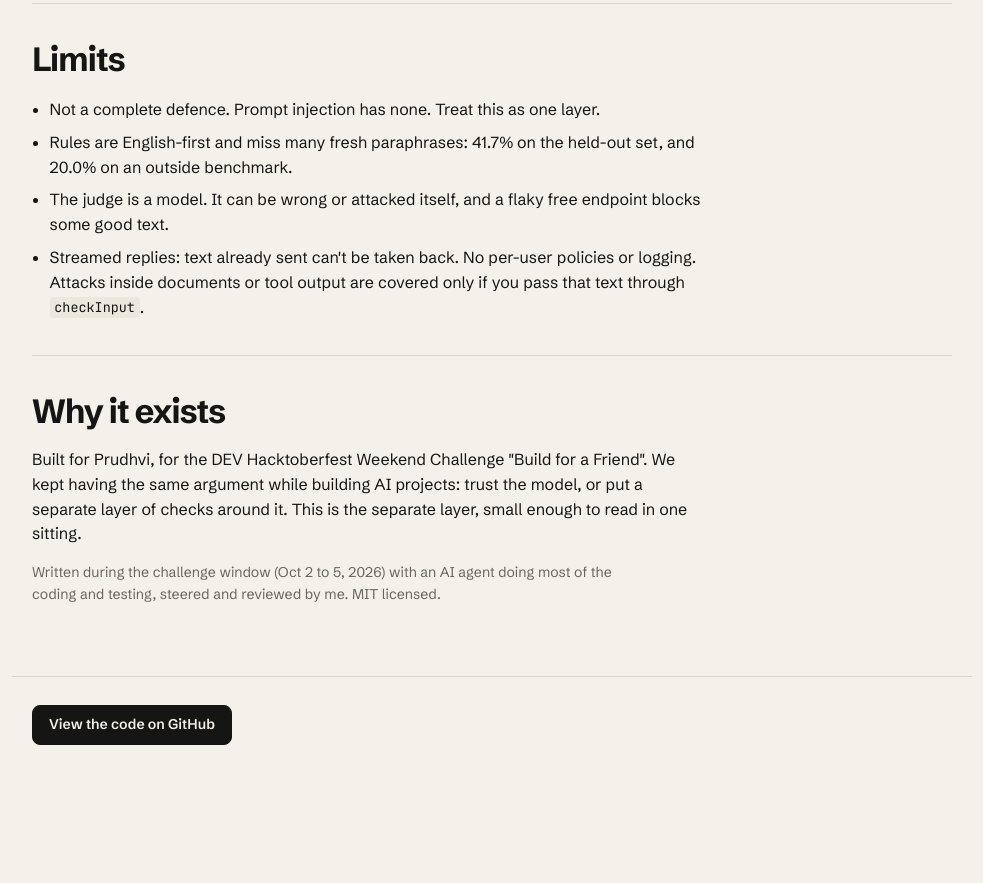
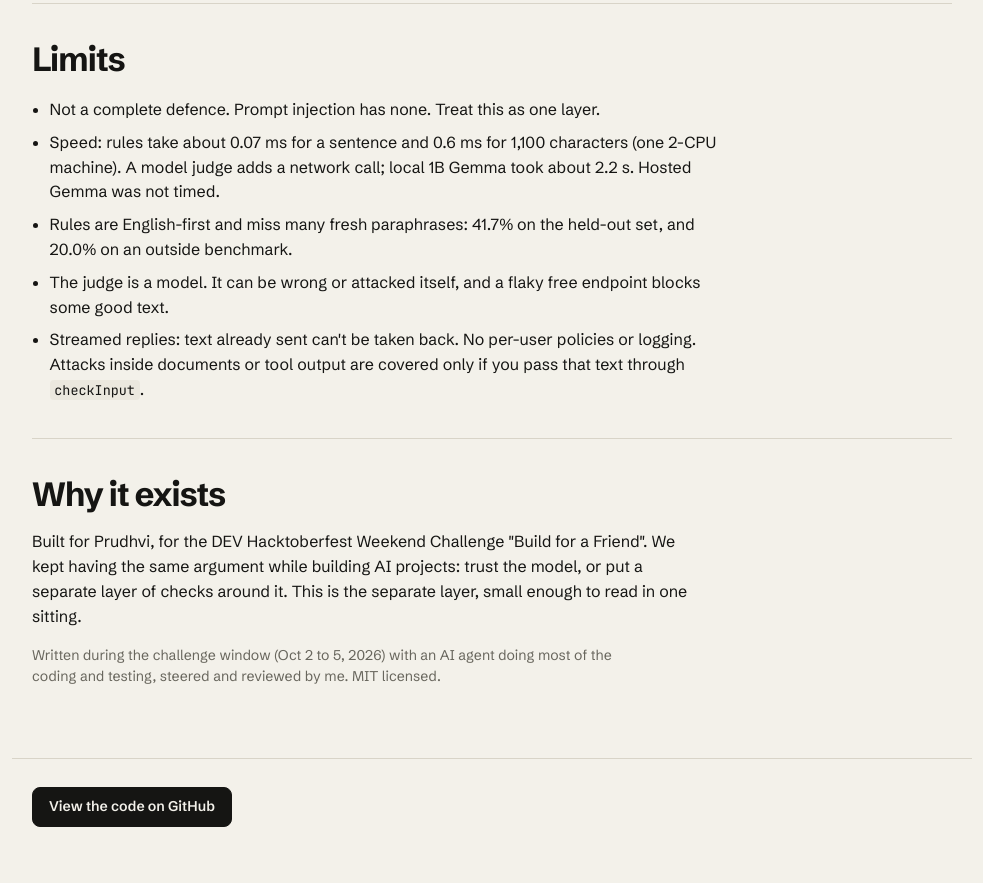
Before and after one commit to MaybeSomeone-arc18/tripwire-guardrails, a website: page demo/standalone.html in a window 1280 px wide. Shown: the part 2594-3477 px from the top of the page, without its empty margins (148-1131 px from the left). Before the commit the page ends 3395 px from the top, so only its background shows below. Drawn offline with Linux system fonts and the light colour scheme.

Commit message:
Update demo/standalone.html
Added speed performance metrics for rules execution.

```diff
--- a/demo/standalone.html
+++ b/demo/standalone.html
@@ -270,6 +270,7 @@ npx github:MaybeSomeone-arc18/tripwire-guardrails "ignore all previous instructi
   <h2>Limits</h2>
   <ul class="plain">
     <li>Not a complete defence. Prompt injection has none. Treat this as one layer.</li>
+    <li>Speed: rules take about 0.07 ms for a sentence and 0.6 ms for 1,100 characters (one 2-CPU machine). A model judge adds a network call; local 1B Gemma took about 2.2 s. Hosted Gemma was not timed.</li>
     <li>Rules are English-first and miss many fresh paraphrases: 41.7% on the held-out set, and 20.0% on an outside benchmark.</li>
     <li>The judge is a model. It can be wrong or attacked itself, and a flaky free endpoint blocks some good text.</li>
         <li>Streamed replies: text already sent can't be taken back. No per-user policies or logging. Attacks inside documents or tool output are covered only if you pass that text through <code>checkInput</code>.</li>
```
